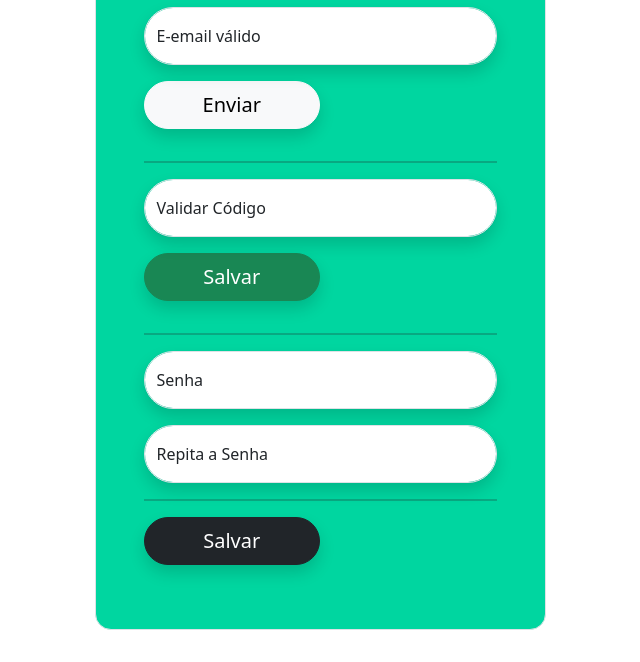
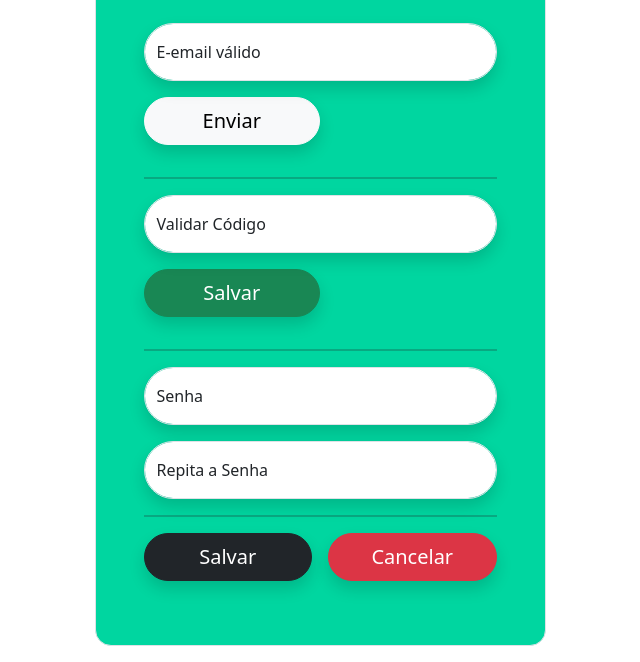
Before and after one commit to Sogoid/ProjetoIntegradorFront-End-2, a website: page page/esqueceuSenha.html in a window 1280 px wide. Shown: the part 138-800 px from the top of the page, without its empty margins (320-960 px from the left). Drawn offline with nearby package versions, Linux system fonts and the light colour scheme.

Commit message:
update files

```diff
--- a/assets/css/style.css
+++ b/assets/css/style.css
@@ -1,11 +1,4 @@
 @import url("https://fonts.googleapis.com/css2?family=Montserrat&display=swap");
-
-* {
-    box-sizing: border-box;
-    font-family: "Montserrat", sans-serif;
-    margin: 0;
-    padding: 0;
-}
 
 :root {
     /* Palheta de cores*/
@@ -22,3 +15,12 @@
     /* Backgrounds*/
     --background-primario: url("../img/bg.jpg");
 }
+html {
+    height: 100%;
+}
+.custom-body {
+    height: 100%;
+    display: flex;
+    flex-direction: column;
+    justify-content: center;
+}
--- a/assets/css/styleLogin.css
+++ b/assets/css/styleLogin.css
@@ -1,3 +1,5 @@
+@import "style.css";
+
 .bg-primary {
     background-color: #00d6a0 !important;
 }
--- a/page/esqueceuSenha.html
+++ b/page/esqueceuSenha.html
@@ -12,7 +12,7 @@
     <link href="/img/favicon1.ico" rel="shortcut icon" type="image/x-icon">
 </head>
 
-<body>
+<body class="custom-body">
     <main class="container">
         <div class="row align-items-center">
             <section class="col-md-6 mx-auto col-lg-5">
@@ -52,7 +52,10 @@
                     </form>
                     <hr class="border-bottom border-dark w-100">
                     <div class="d-flex gap-3">
-                        <button type="submit" class="w-50 btn btn-lg btn-dark rounded-pill mb-3 shadow">Salvar</button>
+                        <button type="submit" class="w-50 btn btn-lg btn-dark rounded-pill mb-3 shadow"
+                                onclick="window.location.href='login.html'">Salvar</button>
+                        <button id="btn-clean" type="reset" class="w-50 btn btn-lg btn-danger rounded-pill mb-3 shadow"
+                            onclick="window.location.href='login.html'">Cancelar</button>
                     </div>
                 </div>
             </section>
```
Also changed, not shown: assets/js/componentLogin.js (+16 -4 lines), assets/js/components.js (+4 -13 lines), page/cadastroLogin.html (+1 -1 lines), page/login.html (+4 -6 lines).
